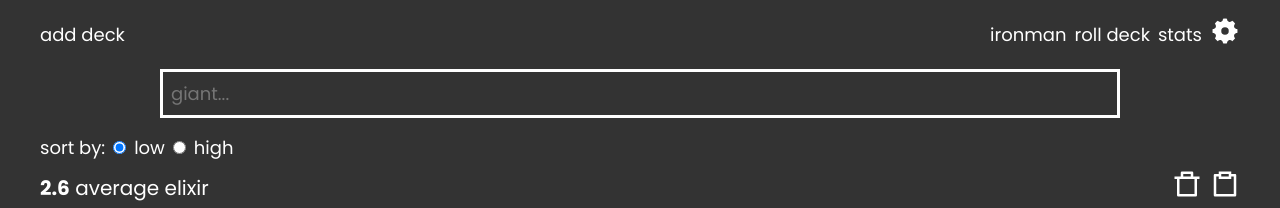
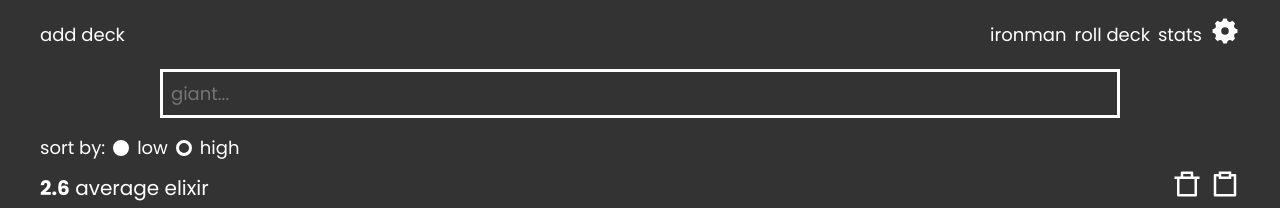
Before and after one commit to colorlessenergy/collection, a Next.js app: page / in a window 1280 px wide. Shown: the top 208 px of the page. Built offline with nearby package versions, Linux system fonts and the light colour scheme.

Commit message:
add styles for radio input

```diff
--- a/components/DisplayDecks.js
+++ b/components/DisplayDecks.js
@@ -98,30 +98,36 @@ const DisplayDecks = () => {
                 setFilterValue={setFilterValue}
             />
 
-            <div className="d-flex">
+            <div className="d-flex align-items-center">
                 <div className="mr-1">sort by:</div>
                 <input
                     type="radio"
-                    className="mr-1"
+                    className="d-none"
                     id="low"
                     name="elixir-cost"
                     value="low"
                     onChange={onSortByChange}
                     checked={sortBy === 'low'}
                 />
+                <label
+                    className="mr-1 cursor-pointer radio"
+                    htmlFor="low"></label>
                 <label className="mr-1 cursor-pointer" htmlFor="low">
                     low
                 </label>
 
                 <input
                     type="radio"
-                    className="mr-1"
+                    className="d-none"
                     id="high"
                     name="elixir-cost"
                     value="high"
                     onChange={onSortByChange}
                     checked={sortBy === 'high'}
                 />
+                <label
+                    className="mr-1 cursor-pointer radio"
+                    htmlFor="high"></label>
                 <label className="cursor-pointer" htmlFor="high">
                     high
                 </label>
--- a/styles/module.scss
+++ b/styles/module.scss
@@ -69,3 +69,17 @@
     min-width: 120px;
     padding: 8px 10px;
 }
+
+input[type='radio'] + .radio {
+    appearance: none;
+    border-radius: 50%;
+    border: 3px solid #ffffff;
+    height: 16px;
+    width: 16px;
+
+    transition: background-color 0.25s ease;
+}
+
+input[type='radio']:checked + .radio {
+    background-color: #ffffff;
+}
--- a/styles/utilities.scss
+++ b/styles/utilities.scss
@@ -10,6 +10,10 @@
 
 .d-flex {
     display: flex;
+}
+
+.align-items-center {
+    align-items: center;
 }
 
 .d-inline-block {
```
